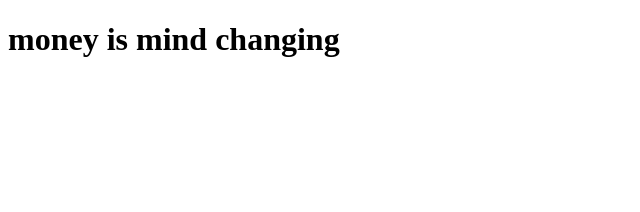
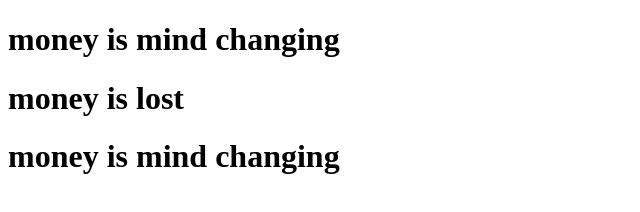
Before and after one commit to afianasrin1/money-master1, a plain HTML site: page index.html in a window 1280 px wide. Shown: the whole page, without its empty margins (0-640 px from the left). Drawn offline with Linux system fonts and the light colour scheme.

Commit message:
second header add

```diff
--- a/index.html
+++ b/index.html
@@ -9,6 +9,8 @@
   <body>
     <header>
       <h1>money is mind changing</h1>
+      <h1>money is lost</h1>
+      <h1>money is mind changing</h1>
       <main></main>
     </header>
   </body>
```
